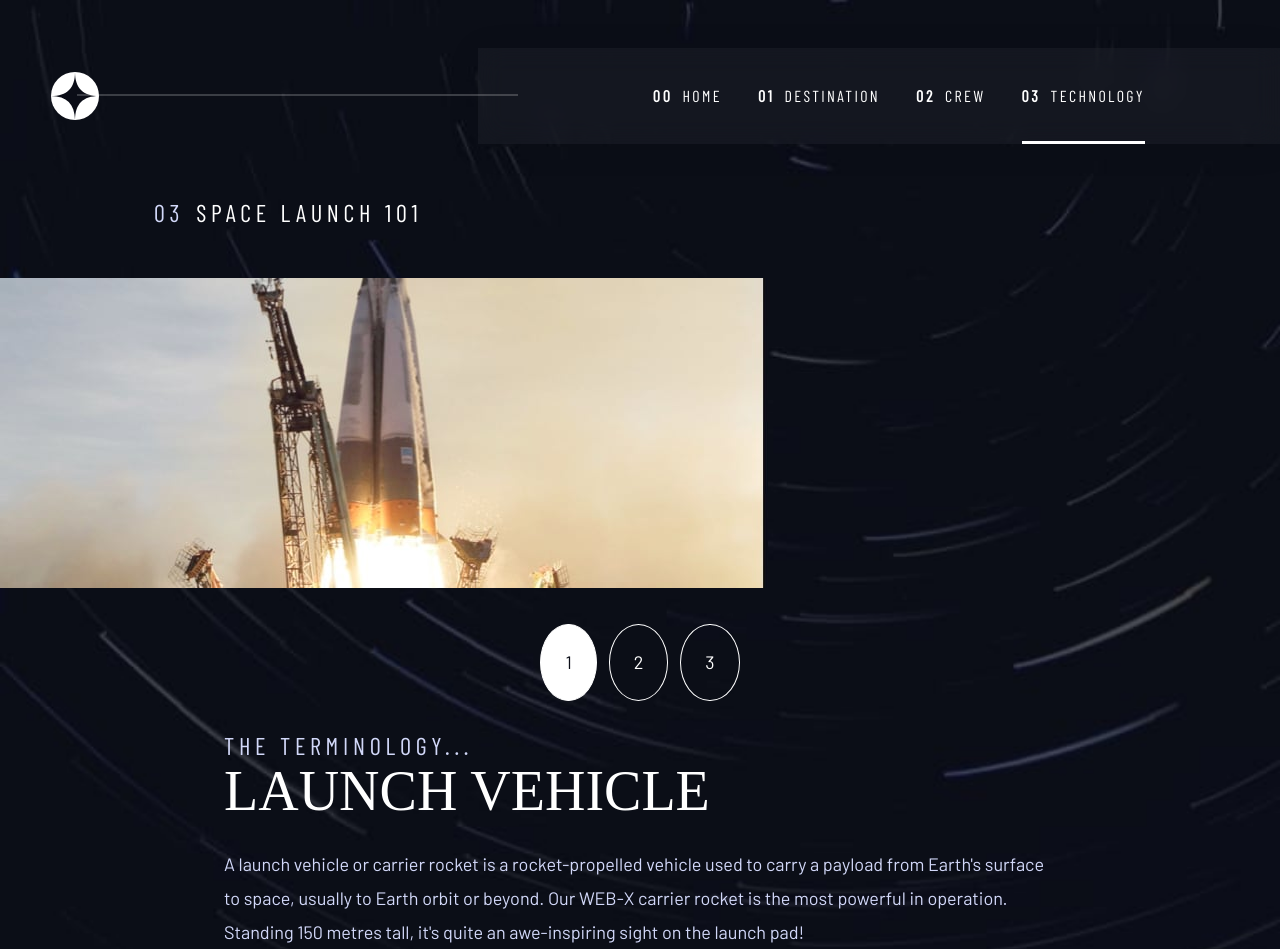
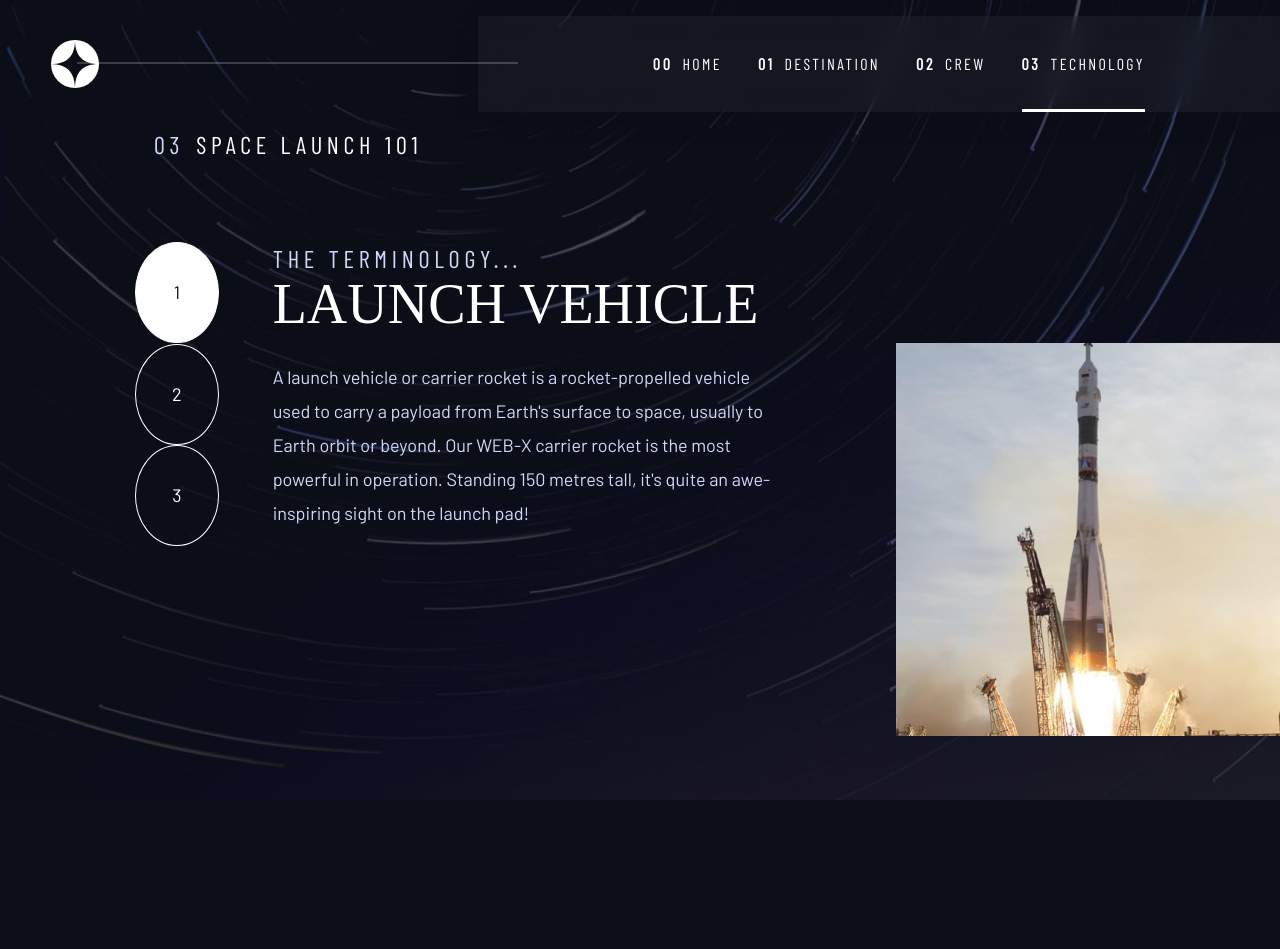
Before and after one commit to Paul-HenryN/space-tourism, a React (Vite) app: page /technology in a window 1280 px wide. After the commit the page ends 800 px from the top, so only its background shows below. Built offline with nearby package versions, Linux system fonts and the light colour scheme; a web font is replaced by a local one.

Commit message:
fix: adapt layouts to small height screen

```diff
--- a/src/components/CarouselButton.jsx
+++ b/src/components/CarouselButton.jsx
@@ -1,6 +1,6 @@
 export default function CarouselButton({ active, onClick, children }) {
   let finalClass =
-    "flex align-center justify-center pd-xxs pd-md-xs txt-secondary border border-1 border-secondary square round hover-bg-secondary hover-txt-primary";
+    "flex align-center justify-center pd-xxs pd-md-md txt-secondary border border-1 border-secondary square round hover-bg-secondary hover-txt-primary";
 
   if (active) {
     finalClass = finalClass.replace("txt-secondary", "txt-primary");
--- a/src/components/Navbar.jsx
+++ b/src/components/Navbar.jsx
@@ -8,7 +8,7 @@ import styles from "../styles/components/Navbar.module.css";
 export default function Navbar({ className }) {
   return (
     <Row
-      className={`${styles.navbar} justify-between align-center pd-block-xs pd-top-lg-lg pd-top-hsm-sm`}
+      className={`${styles.navbar} justify-between align-center pd-block-xxs`}
     >
       <Link to="/">
         <img src={logo} />
--- a/src/components/PageHeading.jsx
+++ b/src/components/PageHeading.jsx
@@ -4,7 +4,7 @@ import Row from "./Layout/Row";
 export default function PageHeading({ children, number }) {
   return (
     <h1 className={`${styles.pageHeading} page-heading`}>
-      <Row className="justify-center col-gap-3xs mg-btm-sm justify-md-start mg-top-md-sm mg-left-sm-lg mg-left-lg-4xl">
+      <Row className="justify-center col-gap-3xs mg-btm-sm justify-md-start mg-top-md-sm my-lg-none mg-left-sm-lg mg-left-lg-4xl">
         <p className="txt-neutral">{number}</p>
         <p>{children}</p>
       </Row>
--- a/src/routes/Crew.jsx
+++ b/src/routes/Crew.jsx
@@ -28,7 +28,7 @@ export default function Crew() {
       <PageHeading number="02">Meet your crew</PageHeading>
 
       <Column
-        className={`${styles.container} mx-auto justify-between row-gap-xs flex-md-col-reverse flex-lg-row-reverse mg-top-lg-3xl`}
+        className={`${styles.container} mx-auto justify-between row-gap-xs flex-md-col-reverse flex-lg-row-reverse mg-top-lg-md`}
       >
         <Column className="align-center">
           {crewMembers[activeCrewMemberIndex] ? (
--- a/src/routes/Destination.jsx
+++ b/src/routes/Destination.jsx
@@ -27,14 +27,14 @@ export default function Destination() {
       <PageHeading number="01">Pick your destination</PageHeading>
 
       <Column
-        className={`${styles.container} row-gap-xxs mx-auto justify-between align-center flex-lg-row mg-btm-xxl`}
+        className={`${styles.container} row-gap-xxs mx-auto justify-between align-end flex-lg-row mg-btm-xxl`}
       >
         <Column className="row-gap-sm align-center">
           {!destinations[activeDestinationIndex] ? (
             <p>Loading...</p>
           ) : (
             <img
-              className={styles.illustration}
+              className={`${styles.illustration} my-auto`}
               src={`./src/${destinations[activeDestinationIndex].images.png}`}
               alt={destinations[activeDestinationIndex].name}
             />
@@ -68,13 +68,13 @@ export default function Destination() {
                 <hr className="mg-top-sm" />
               </Column>
               <Column className="row-gap-sm col-gap-xxl flex-sm-row">
-                <Column className="row-gap-3xs">
+                <Column className="row-gap-3xs row-gap-lg-none">
                   <p className="subheading-2">Avg. Distance</p>
                   <p className="subheading-1">
                     {destinations[activeDestinationIndex].distance}
                   </p>
                 </Column>
-                <Column className="row-gap-3xs">
+                <Column className="row-gap-3xs row-gap-lg-none">
                   <p className="subheading-2">Est. Travel Time</p>
                   <p className="subheading-1">
                     {destinations[activeDestinationIndex].travel}
--- a/src/routes/Technology.jsx
+++ b/src/routes/Technology.jsx
@@ -30,18 +30,29 @@ export default function Technology() {
       {!technologies[activeTechnologyIndex] ? (
         <p>Loading...</p>
       ) : (
-        <img
-          className="mg-btm-md mg-top-md-xl"
-          src={`./src/${technologies[activeTechnologyIndex].images.landscape}`}
-          alt={technologies[activeTechnologyIndex].name}
-        />
+        <picture
+          className={`${styles.illustration} mg-btm-md mg-top-md-xl m-md-none`}
+        >
+          <source
+            media="(min-width: 769px)"
+            srcSet={`./src/${technologies[activeTechnologyIndex].images.portrait}`}
+          />
+          <img
+            src={`./src/${technologies[activeTechnologyIndex].images.landscape}`}
+            alt={technologies[activeTechnologyIndex].name}
+          />
+        </picture>
       )}
 
       {!technologies[activeTechnologyIndex] ? (
         <p>Loading...</p>
       ) : (
-        <Column className={`${styles.container} mx-auto`}>
-          <Row className="justify-center col-gap-3xs mg-btm-sm">
+        <Column
+          className={`${styles.container} flex-md-row align-center justify-start mx-auto m-md-none mx-md-sm col-gap-xl align-md-start mg-top-md-xxl`}
+        >
+          <Row
+            className={`${styles.carouselButtons} justify-center col-gap-3xs mg-btm-sm flex-md-col justify-md-between`}
+          >
             {technologies.map((technology, i) => (
               <CarouselButton
                 active={activeTechnologyIndex === i}
--- a/src/styles/pages/Crew.module.css
+++ b/src/styles/pages/Crew.module.css
@@ -40,7 +40,7 @@
     width: 30%;
   }
   .illustration {
-    height: 50vw;
+    height: 35vw;
     max-height: 700px;
     right: 10%;
     z-index: -10;
--- a/src/styles/pages/Destination.module.css
+++ b/src/styles/pages/Destination.module.css
@@ -13,7 +13,7 @@
 }
 
 .illustration {
-  width: clamp(170px, 40vw, 445px);
+  width: clamp(170px, 40vw, 350px);
 }
 
 .container {
@@ -27,4 +27,9 @@
   .container > * {
     width: 50%;
   }
+
+  .illustration {
+    height: 350px;
+    width: auto;
+  }
 }
--- a/src/styles/pages/Technology.module.css
+++ b/src/styles/pages/Technology.module.css
@@ -4,6 +4,11 @@
 @media (min-width: 768px) {
   .bg {
     background-image: url("../../assets/technology/background-technology-tablet.jpg");
+  }
+}
+@media (min-width: 992px) {
+  .bg {
+    background-image: url("../../assets/technology/background-technology-desktop.jpg");
   }
 }
 
@@ -15,3 +20,20 @@
     width: 65%;
   }
 }
+
+@media (min-width: 769px) {
+  .container {
+    text-align: start;
+    width: 50%;
+  }
+  .illustration {
+    width: 30%;
+    position: absolute;
+    right: 0;
+    bottom: 8%;
+  }
+
+  .carouselButtons {
+    height: 304px;
+  }
+}
--- a/src/styles/utils.css
+++ b/src/styles/utils.css
@@ -27,6 +27,9 @@
 }
 .align-end {
   align-items: end;
+}
+.align-stretch {
+  align-items: stretch;
 }
 .col-gap-3xs {
   column-gap: var(--space-3xs);
@@ -78,8 +81,17 @@
 }
 
 /* Margins */
+.m-none {
+  margin: none;
+}
 .mx-auto {
   margin-inline: auto;
+}
+.my-auto {
+  margin-block: auto;
+}
+.mx-sm {
+  margin-inline: var(--space-sm);
 }
 .mg-top-3xs {
   margin-top: var(--space-3xs);
@@ -127,6 +139,9 @@
 }
 .pd-sm {
   padding: var(--space-sm);
+}
+.pd-md {
+  padding: var(--space-md);
 }
 .pd-block-3xs {
   padding-block: var(--space-3xs);
@@ -357,14 +372,35 @@
 
 /* md screen size mq (768px) */
 @media (min-width: 768px) {
+  .flex-md-row {
+    flex-direction: row;
+  }
+  .flex-md-col {
+    flex-direction: column;
+  }
+  .flex-md-row {
+    flex-direction: row;
+  }
   .flex-md-col-reverse {
     flex-direction: column-reverse;
+  }
+  .align-md-start {
+    align-items: stretch;
+  }
+  .align-md-stretch {
+    align-items: stretch;
+  }
+  .justify-md-between {
+    justify-content: space-between;
   }
 
   .d-md-none {
     display: none;
   }
 
+  .m-md-none {
+    margin: 0;
+  }
   .mg-top-md-sm {
     margin-top: var(--space-sm);
   }
@@ -374,15 +410,21 @@
   .mg-top-md-lg {
     margin-top: var(--space-lg);
   }
-  .mg-top-md-xl {
-    margin-top: var(--space-lg);
+  .mg-top-md-xxl {
+    margin-top: var(--space-xxl);
   }
   .mg-btm-md-md {
     margin-bottom: var(--space-md);
   }
+  .mx-md-sm {
+    margin-inline: var(--space-3xl);
+  }
 
   .pd-md-xs {
     padding: var(--space-xs);
+  }
+  .pd-md-md {
+    padding: var(--space-md);
   }
 
   .justify-md-start {
@@ -404,6 +446,9 @@
   }
   .flex-lg-row {
     flex-direction: row;
+  }
+  .flex-lg-col {
+    flex-direction: column;
   }
   .flex-lg-row-reverse {
     flex-direction: row-reverse;
@@ -432,9 +477,16 @@
     margin-bottom: var(--space-xxl);
   }
 
+  .my-lg-none {
+    margin-block: 0;
+  }
+
   /* Paddings */
   .pd-top-lg-lg {
     padding-top: var(--space-lg);
+  }
+  .pd-lg-md {
+    padding: var(--space-md);
   }
 }
 
@@ -443,6 +495,9 @@
   /* Flex */
   .col-gap-xl-lg {
     column-gap: var(--space-lg);
+  }
+  .row-gap-lg-none {
+    row-gap: 0;
   }
 
   /* Margins */
```
